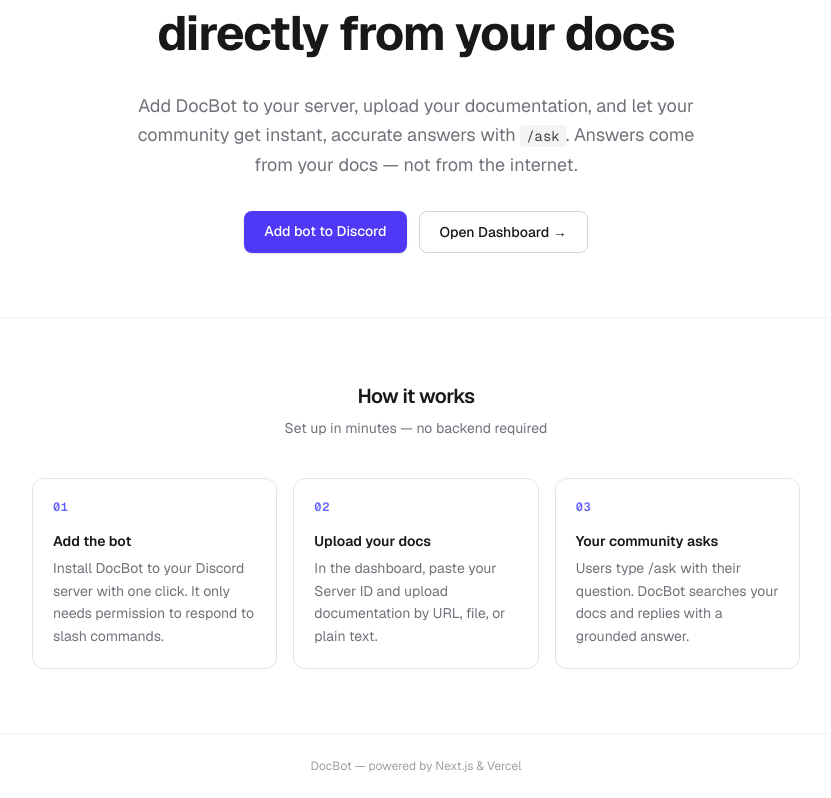
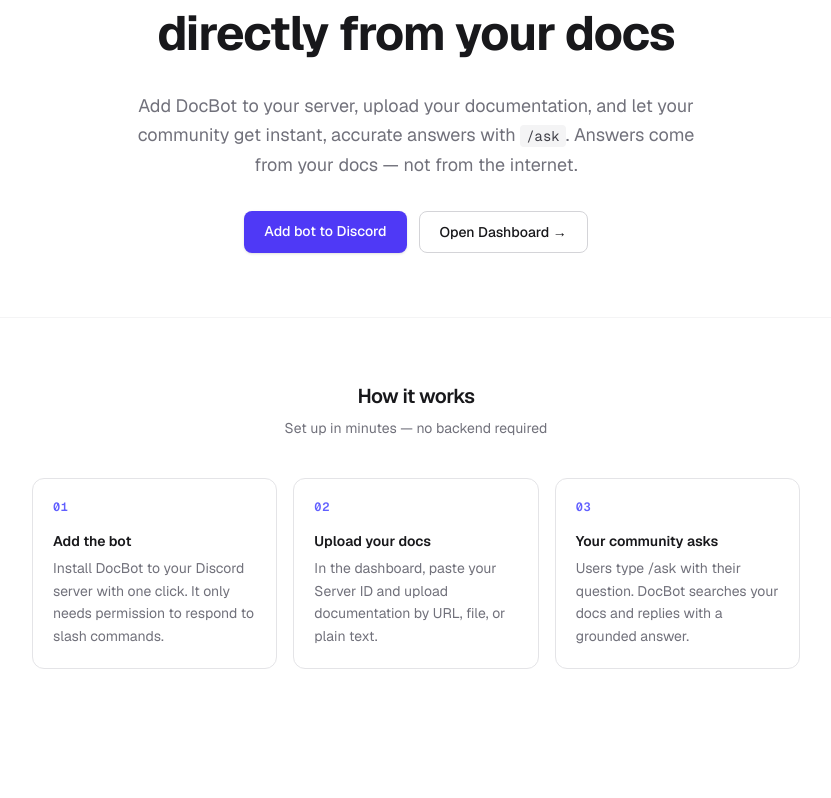
Before and after one commit to MNSQ/discord-docs-bot, a Next.js app: page / in a window 1280 px wide. Shown: the part 247-1045 px from the top of the page, without its empty margins (224-1055 px from the left). After the commit the page ends 980 px from the top, so only its background shows below. Built offline with nearby package versions, Linux system fonts and the light colour scheme.

Commit message:
Polish UI and add theme toggle

```diff
--- a/src/app/page.tsx
+++ b/src/app/page.tsx
@@ -75,9 +75,6 @@
 
       </main>
 
-      <footer className="border-t border-zinc-100 dark:border-zinc-800 py-6 text-center text-xs text-zinc-400 dark:text-zinc-600">
-        DocBot &mdash; powered by Next.js &amp; Vercel
-      </footer>
 
     </div>
   );
```
